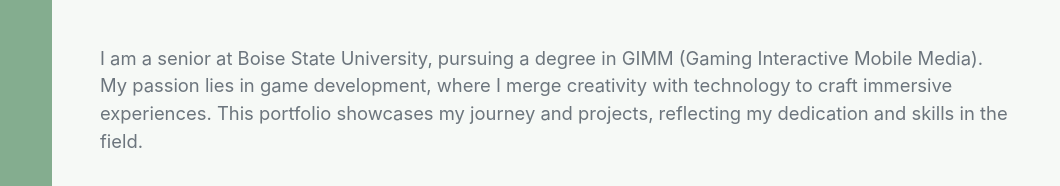
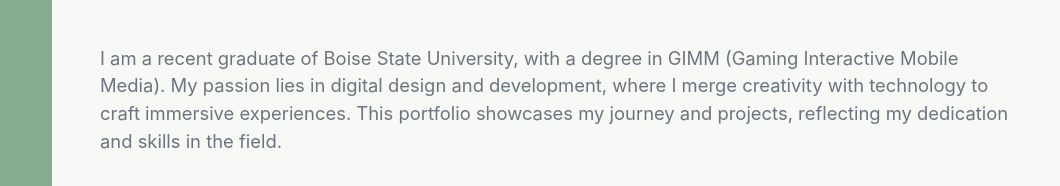
Before and after one commit to KateHillyard12/Portfolio, a website: page index.html in a window 1280 px wide. Shown: the part 338-524 px from the top of the page, 220-1280 px from the left. Drawn offline with nearby package versions, Linux system fonts and the light colour scheme; a web font is replaced by a local one.

Commit message:
Update index.html

```diff
--- a/index.html
+++ b/index.html
@@ -71,8 +71,8 @@
                     (208) 757-0457 ·
                     <a href="katehilly1212@gmail.com">katehilly1212@gmail.com</a>
                 </div>
-                <p class="lead mb-5">I am a senior at Boise State University, pursuing a degree in
-                    GIMM (Gaming Interactive Mobile Media). My passion lies in game development, where I
+                <p class="lead mb-5">I am a recent graduate of Boise State University, with a degree in
+                    GIMM (Gaming Interactive Mobile Media). My passion lies in digital design and development, where I
                     merge creativity with technology to craft immersive experiences. This portfolio
                     showcases my journey and projects, reflecting my dedication and skills in the field.</p>
                 <div class="social-icons">
```
